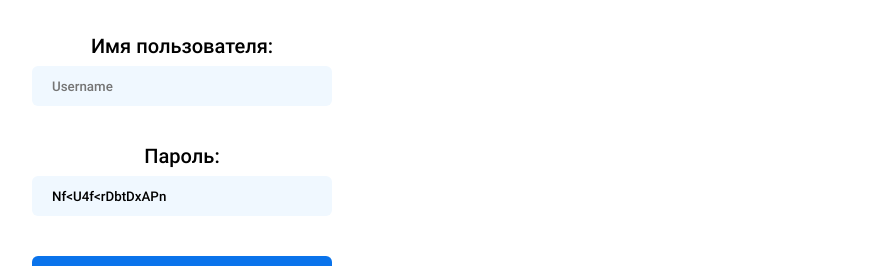
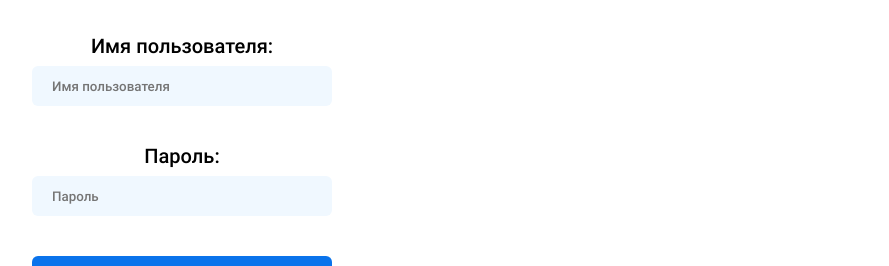
Before and after one commit to yanakukhta5/auth, a React (Vite) app: page / in a window 1280 px wide. Shown: the part 144-410 px from the top of the page, without its empty margins (8-897 px from the left). Built offline with nearby package versions, Linux system fonts and the light colour scheme.

Commit message:
extend Form logic

```diff
--- a/index.html
+++ b/index.html
@@ -4,7 +4,7 @@
     <meta charset="UTF-8" />
     <link rel="icon" type="image/svg+xml" href="/img/logo.ico" />
     <meta name="viewport" content="width=device-width, initial-scale=1.0" />
-    <title>Vite + React + TS</title>
+    <title>ТЗ от Emphasoft</title>
   </head>
   <body>
     <div id="root"></div>
--- a/src/components/Userform/index.tsx
+++ b/src/components/Userform/index.tsx
@@ -1,32 +1,47 @@
 import { useForm } from 'react-hook-form'
 
 import { Submit, Form as Form_, Input, Label, Output } from './style'
-import { User } from '@/services/auth'
+import { User } from '@/services/types'
 
-export function Userform(props: {handler: (data: User) => void}) {
+export function Userform(props: {
+  handler: (data: User) => void
+  mode: 'auth' | 'create' | 'edit'
+  value?: string
+}) {
   const {
     register,
     formState: { errors },
     handleSubmit,
+    reset
   } = useForm<User>({
     mode: 'onBlur'
   })
 
+  function onFormSubmit(data: User) {
+    reset({
+      username: '',
+      password: '',
+      id: undefined
+    })
+    props.handler(data)
+  }
+
   return (
-    <Form_ onSubmit={handleSubmit(props.handler)}>
+    <Form_ onSubmit={handleSubmit(onFormSubmit)}>
+      <>
         <Label>
           Имя пользователя:
           <Input
             {...register('username', {
               required: 'Введите имя',
               minLength: {
-              value: 3,
+                value: 2,
                 message:
-                'Имя пользователя не может состоять менее чем из 3 символов'
+                  'Имя пользователя не может состоять менее чем из 2 символов'
               }
             })}
-          placeholder="Username"
-          value={localStorage.getItem('username') || ''}
+            placeholder="Имя пользователя"
+            value={props.value ? props.value : ''}
           />
           <Output>{errors?.username?.message as string}</Output>
         </Label>
@@ -46,22 +61,40 @@ export function Userform(props: {handler: (data: User) => void}) {
               },
               validate: {
                 withNumbers: (value) => {
-                if ( !Boolean( value.split('').find((item) => item.match(/^[0-9]+$/)) ) )
+                  if (
+                    !Boolean(
+                      value.split('').find((item) => item.match(/^[0-9]+$/))
+                    )
+                  )
                     return 'В пароле должны быть цифры'
                 },
                 withCapital: (value) => {
-                if( !Boolean( value.split('').find((item) => item.match(/[A-Z]/)) ) )
+                  if (
+                    !Boolean(
+                      value.split('').find((item) => item.match(/[A-Z]/))
+                    )
+                  )
                     return 'В пароле должны быть заглавные буквы'
                 }
               }
             })}
-          placeholder="Password"
-          value='Nf<U4f<rDbtDxAPn'
+            placeholder="Пароль"
           />
           <Output>{errors?.password?.message as string}</Output>
         </Label>
 
+        { props.mode === 'edit' ? <><Input {...register('id', {
+          required: 'Введите id пользователя',
+          min: {
+            value: 1,
+            message: 'Идентификатор пользователя не может быть меньше 1'
+          }
+        })} placeholder="Идентификатор пользователя" type="number" />
+        <Output>{errors?.id?.message as string}</Output>
+        </> : '' }
+
         <Submit variant="primary" value="Отправить" type="submit" />
+      </>
     </Form_>
   )
 }
--- a/src/pages/Auth/index.tsx
+++ b/src/pages/Auth/index.tsx
@@ -1,27 +1,19 @@
-import { useForm } from 'react-hook-form'
-
 import { useAuth } from '@/hooks/useAuth'
 import { Userform } from '@/components/Userform'
 import { Title } from '@/components/Title'
-import { User } from '@/services/auth'
+import { User } from '@/services/types'
 
 export function Auth() {
   const auth = useAuth()
 
-  const { reset } = useForm<User>()
-
   function onFormSubmit(data: User) {
-    reset({
-      username: '',
-      password: ''
-    })
     auth.authUser(data)
   }
 
   return (
     <>
       <Title>Страница авторизации</Title>
-      <Userform handler={onFormSubmit} />
+      <Userform mode='auth' handler={onFormSubmit} value={localStorage.getItem('username') || ''} />
     </>
   )
 }
--- a/src/pages/Users/index.tsx
+++ b/src/pages/Users/index.tsx
@@ -1,9 +1,37 @@
+import { useState } from 'react'
+
+import { Userform } from '@/components/Userform'
 import { Title } from '@/components/Title'
+import { User } from '@/services/types'
+import { UserContainer, Select } from './style'
+import { users } from '@/services/users'
+
+type Mode = 'create' | 'edit'
 
 export function Users() {
+
+  const [mode, setMode] = useState<Mode>('create')
+
+  function submitHandler(event: React.ChangeEvent<HTMLSelectElement>){
+    setMode(event.target.value as Mode)
+  }
+
+  function onFormSubmit(data: User) {
+
+  }
+
   return (
     <>
       <Title>Страница редактирования и просмотра пользователей</Title>
+
+      <UserContainer>
+        <Select onChange={submitHandler}>
+          <option value="create">Создать пользователя</option>
+          <option value="edit">Редактировать пользователя</option>
+        </Select>
+      </UserContainer>
+
+      <Userform handler={onFormSubmit} mode={mode} />
     </>
   )
 }
--- /dev/null
+++ b/src/pages/Users/style.tsx
@@ -0,0 +1,9 @@
+import styled from "@emotion/styled"
+
+export const UserContainer = styled.div`
+
+`
+
+export const Select = styled.select`
+
+`
--- a/src/services/auth.ts
+++ b/src/services/auth.ts
@@ -1,7 +1,4 @@
-export interface User {
- username: string,
- password: string
-}
+import { User } from './types'
 
 class Auth {
  async login(obj: User){
--- /dev/null
+++ b/src/services/types.ts
@@ -0,0 +1,5 @@
+export interface User {
+ username: string,
+ password: string,
+ id?: number
+}
```
Lines whose indentation alone changed are shown as unchanged.
